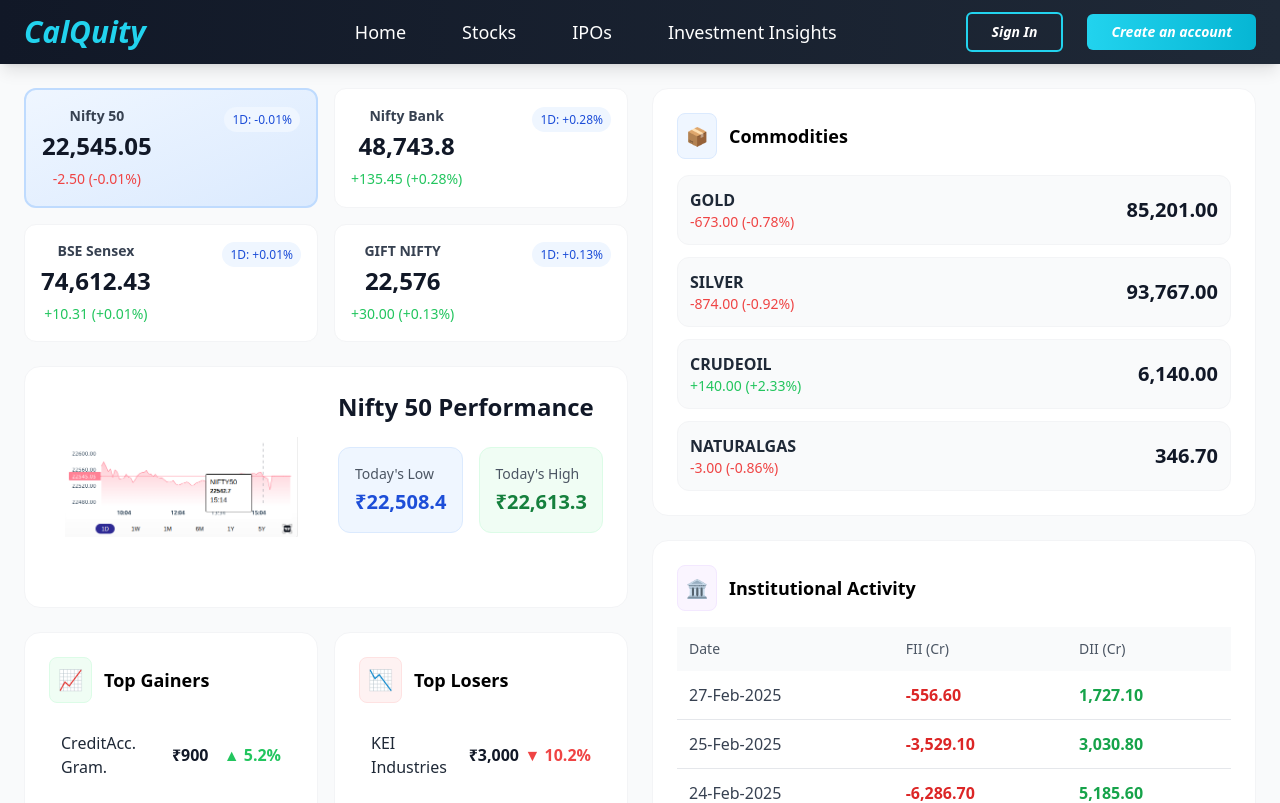
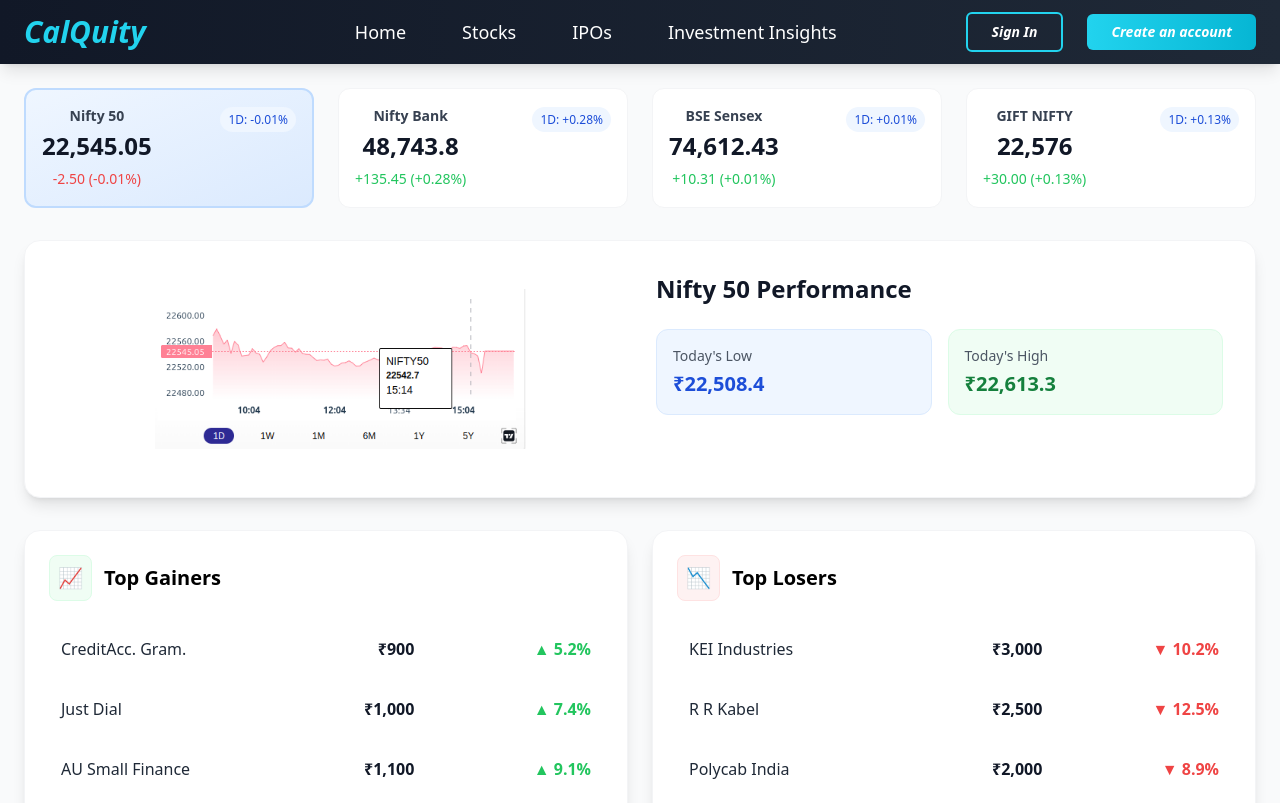
Before and after one commit to dheeraj-vp/Yantra-Web, a React (Vite) app in the folder Frontend/my-react/: page / in a window 1280 px wide. Shown: the top 803 px of the page. Built offline with nearby package versions, Linux system fonts and the light colour scheme.

Commit message:
improved dashboard

```diff
--- a/Frontend/my-react/src/components/Description.jsx
+++ b/Frontend/my-react/src/components/Description.jsx
@@ -4,10 +4,10 @@ import data from "../data/dashboardData.json";
 const Dashboard = () => {
   const [selectedIndex, setSelectedIndex] = useState(null);
   const images = {
-    "nifty50": "/nifty50.png",
-    "niftybank": "/niftybank.png",
-    "sensex": "/bse.png",
-    "gift_nifty": "/image.png"
+    nifty50: "/nifty50.png",
+    niftybank: "/niftybank.png",
+    sensex: "/bse.png",
+    gift_nifty: "/image.png",
   };
 
   useEffect(() => {
@@ -52,11 +52,9 @@ const Dashboard = () => {
 
   return (
     <div className="p-6 bg-gray-50 min-h-screen font-sans">
-      <div className="max-w-7xl mx-auto grid grid-cols-1 lg:grid-cols-2 gap-6">
-        {/* Left Column */}
-        <div className="space-y-6">
-          {/* Market Indices Grid */}
-          <div className="grid grid-cols-1 md:grid-cols-2 gap-4">
+      <div className="max-w-7xl mx-auto space-y-8">
+        {/* Market Indices Section */}
+        <div className="grid grid-cols-1 md:grid-cols-2 lg:grid-cols-4 gap-6">
           {data.marketIndices.map((index, idx) => (
             <MarketIndexCard key={idx} index={index} />
           ))}
@@ -64,8 +62,8 @@ const Dashboard = () => {
 
         {/* Selected Index Details */}
         {selectedIndex && (
-            <div className="bg-white rounded-2xl shadow-xs p-6 border border-gray-100">
-              <div className="flex flex-col md:flex-row gap-6">
+          <div className="bg-white rounded-2xl shadow-lg p-8 border border-gray-100">
+            <div className="flex flex-col lg:flex-row gap-8">
               <div className="flex-1">
                 <img
                   src={images[selectedIndex.image]}
@@ -77,7 +75,7 @@ const Dashboard = () => {
                 <h2 className="text-2xl font-bold text-gray-900">
                   {selectedIndex.name} Performance
                 </h2>
-                  <div className="grid grid-cols-2 gap-4">
+                <div className="grid grid-cols-1 md:grid-cols-2 gap-4">
                   <div className="bg-blue-50 p-4 rounded-xl border border-blue-100">
                     <p className="text-sm text-gray-600 mb-1">Today's Low</p>
                     <p className="text-xl font-semibold text-blue-700">
@@ -91,59 +89,60 @@ const Dashboard = () => {
                     </p>
                   </div>
                 </div>
-
               </div>
             </div>
           </div>
         )}
 
         {/* Gainers & Losers Section */}
-          <div className="grid grid-cols-1 md:grid-cols-2 gap-4">
-            <div className="bg-white rounded-2xl shadow-xs p-6 border border-gray-100">
-              <div className="flex items-center mb-4">
+        <div className="grid grid-cols-1 lg:grid-cols-2 gap-6">
+          <div className="bg-white rounded-2xl shadow-lg p-6 border border-gray-100">
+            <div className="flex items-center mb-6">
               <div className="bg-green-50 p-2 rounded-lg mr-3 border border-green-100">
                 <span className="text-green-600 text-xl">📈</span>
               </div>
-                <h2 className="text-lg font-semibold">Top Gainers</h2>
+              <h2 className="text-xl font-semibold">Top Gainers</h2>
             </div>
-              <div className="space-y-2">
+            <div className="space-y-3">
               {data.topGainers.map((stock, idx) => (
                 <StockRow key={idx} stock={stock} />
               ))}
             </div>
           </div>
 
-            <div className="bg-white rounded-2xl shadow-xs p-6 border border-gray-100">
-              <div className="flex items-center mb-4">
+          <div className="bg-white rounded-2xl shadow-lg p-6 border border-gray-100">
+            <div className="flex items-center mb-6">
               <div className="bg-red-50 p-2 rounded-lg mr-3 border border-red-100">
                 <span className="text-red-600 text-xl">📉</span>
               </div>
-                <h2 className="text-lg font-semibold">Top Losers</h2>
+              <h2 className="text-xl font-semibold">Top Losers</h2>
             </div>
-              <div className="space-y-2">
+            <div className="space-y-3">
               {data.topLosers.map((stock, idx) => (
                 <StockRow key={idx} stock={stock} />
               ))}
             </div>
           </div>
         </div>
-        </div>
 
-        {/* Right Column */}
-        <div className="space-y-6">
         {/* Commodities Section */}
-          <div className="bg-white rounded-2xl shadow-xs p-6 border border-gray-100">
-            <h2 className="text-lg font-semibold mb-4 flex items-center">
+        <div className="bg-white rounded-2xl shadow-lg p-6 border border-gray-100">
+          <h2 className="text-xl font-semibold mb-6 flex items-center">
             <span className="bg-blue-50 p-2 rounded-lg mr-3 border border-blue-100">📦</span>
             Commodities
           </h2>
-            <div className="grid grid-cols-1 gap-3">
+          <div className="grid grid-cols-1 md:grid-cols-2 lg:grid-cols-3 gap-4">
             {data.commodities.map((commodity, idx) => (
-                <div key={idx} className="p-3 rounded-xl bg-gray-50 hover:bg-gray-100 transition-colors border border-gray-100">
+              <div
+                key={idx}
+                className="p-4 rounded-xl bg-gray-50 hover:bg-gray-100 transition-colors border border-gray-100"
+              >
                 <div className="flex justify-between items-center">
                   <div>
                     <p className="font-semibold text-gray-800">{commodity.name}</p>
-                      <p className={`text-sm ${commodity.color} font-medium`}>{commodity.change}</p>
+                    <p className={`text-sm ${commodity.color} font-medium`}>
+                      {commodity.change}
+                    </p>
                   </div>
                   <p className="text-xl font-bold text-gray-900">{commodity.value}</p>
                 </div>
@@ -152,9 +151,9 @@ const Dashboard = () => {
           </div>
         </div>
 
-          {/* FII/DII Activity */}
-          <div className="bg-white rounded-2xl shadow-xs p-6 border border-gray-100">
-            <h2 className="text-lg font-semibold mb-4 flex items-center">
+        {/* FII/DII Activity Section */}
+        <div className="bg-white rounded-2xl shadow-lg p-6 border border-gray-100">
+          <h2 className="text-xl font-semibold mb-6 flex items-center">
             <span className="bg-purple-50 p-2 rounded-lg mr-3 border border-purple-100">🏛</span>
             Institutional Activity
           </h2>
@@ -181,7 +180,6 @@ const Dashboard = () => {
         </div>
       </div>
     </div>
-    </div>
   );
 };
 
```
Lines whose indentation alone changed are shown as unchanged.
